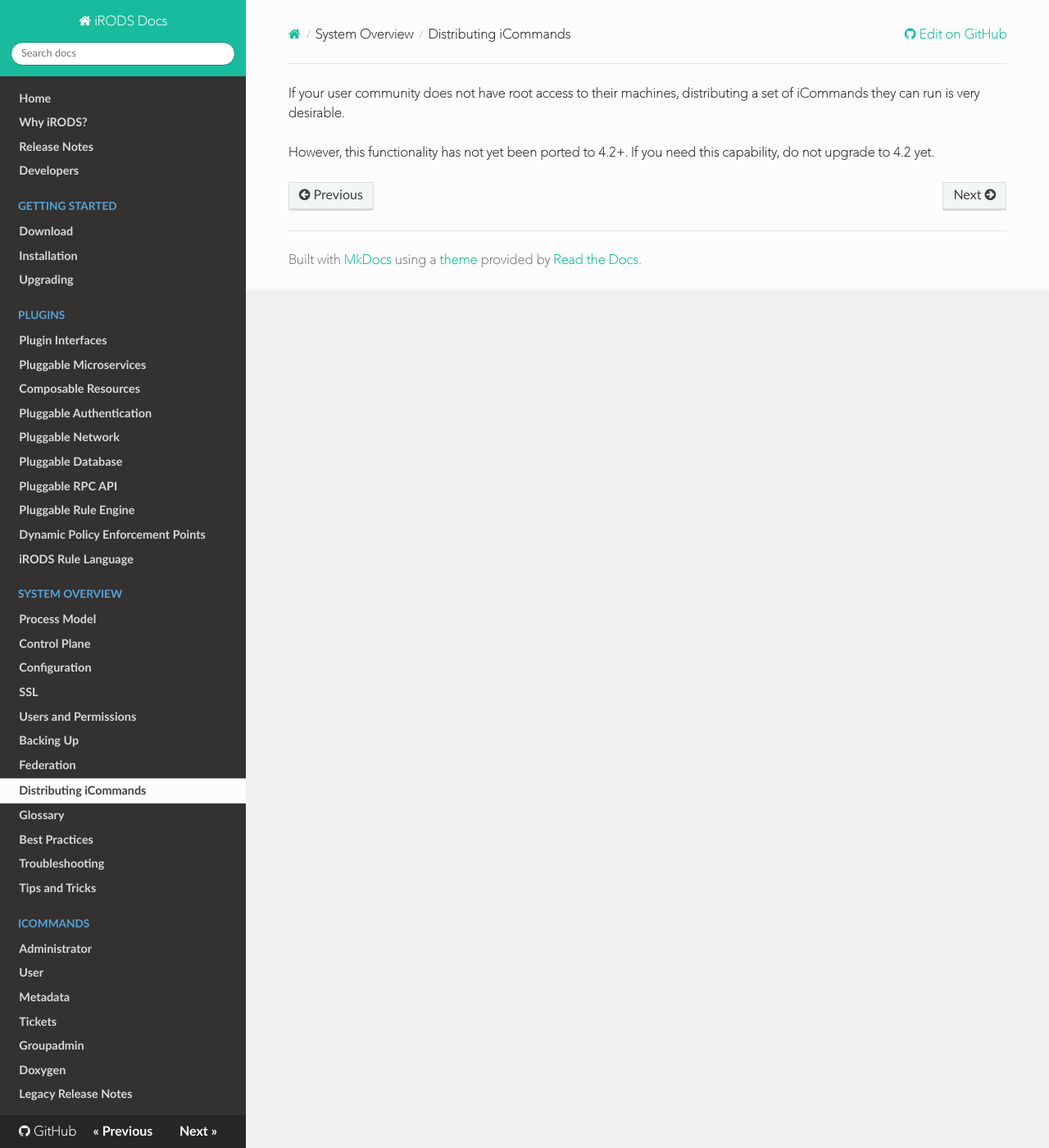
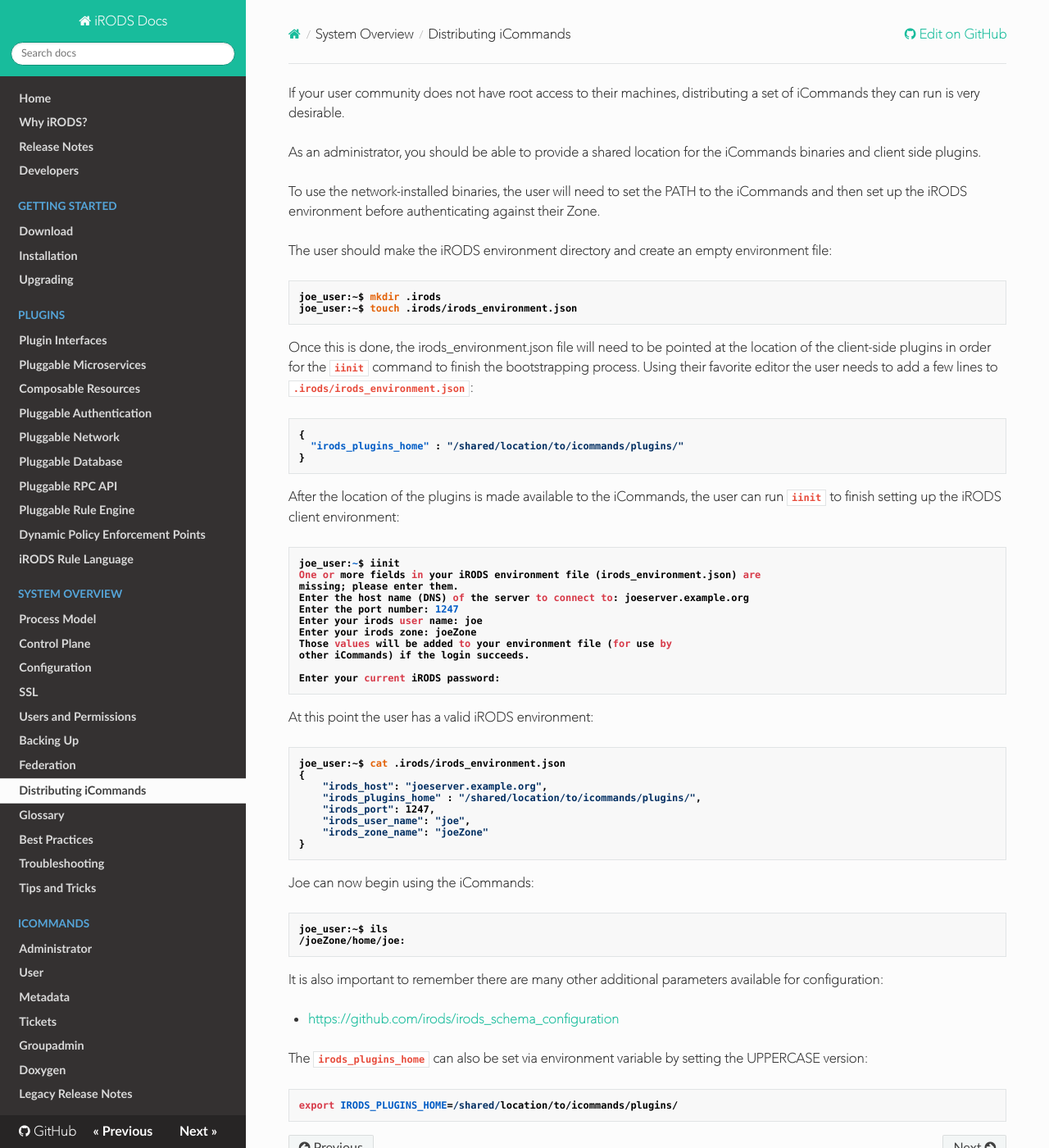
Before and after one commit to irods/irods_docs, an MkDocs documentation site: the page built from docs/system_overview/distributing_icommands.md, in a window 1280 px wide and 1400 px high. Shown: the whole window at 82% size. Built offline with MkDocs 1.6.1, drawn with Linux system fonts in a browser that asks for light colours; nearby versions of some CDN libraries; old or Windows-style settings are respelled for this version of MkDocs; some of the changed lines change nothing that is shown.

Commit message:
add irods_plugins_home to main docs again

````diff
--- a/docs/system_overview/distributing_icommands.md
+++ b/docs/system_overview/distributing_icommands.md
@@ -1,50 +1,21 @@
 If your user community does not have root access to their machines, distributing a set of iCommands they can run is very desirable.
 
-However, this functionality has not yet been ported to 4.2+.  If you need this capability, do not upgrade to 4.2 yet.
+As an administrator, you should be able to provide a shared location for the iCommands binaries and client side plugins.
 
+To use the network-installed binaries, the user will need to set the PATH to the iCommands and then set up the iRODS environment before authenticating against their Zone.
 
-<!-- PLACEHOLDER COMMENT ONCE THIS CAPABILITY RETURNS TO 4.2+
-
-If your user community does not have root access to their machines, distributing a set of iCommands they can run is very desirable. This document discusses how to build, bundle and configure the iCommands for use by such a user.
-
-## Building the iCommands
-
-Starting from a clean irods repository, from within the top level directory run the command:
-
-```
-dan_admin:~/irods$ ./packaging/build.sh -r icommands
-```
-
-The build script will download the external libraries, compile the iRODS client library, and then compile the iCommands. This script will use EPM to package the iCommands into a deb or rpm file. However, we will ignore this package (since it can't be installed without root access) and instead use a second script to build a tar file containing all of the appropriate iCommand binaries and related client-side plugins. From the top level of the iRODS repository, run:
-
-```
-dan_admin:~/irods$ ./packaging/make_icommands_for_distribution.sh
-```
-
-This short script will create an 'icommands' directory and copy the iCommand binaries into it. It will create a plugins directory which will include the basic authentication and networking plugins, then tar it up for distribution to other users.
-
-## Using the iCommands
-
-Once the tar file has been expanded into a user's home directory the user will need to set the PATH to the iCommands and then set up the iRODS environment before authenticating against their Zone. Assuming the iCommands now reside in the home directory of joe_user, using a bash shell as an example the user needs to amend their PATH environment variable and verify that the iCommands are now in the path:
-
-```
-joe_user:~$ export PATH=/home/joe_user/icommands:$PATH
-joe_user:~$ which ils
-/home/joe_user/icommands/ils
-```
-
-Once the iCommands are successfully included in the user's PATH, the iRODS client environment needs to be bootstrapped. The user should make the iRODS environment directory and create an empty environment file:
+The user should make the iRODS environment directory and create an empty environment file:
 
 ```
 joe_user:~$ mkdir .irods
 joe_user:~$ touch .irods/irods_environment.json
 ```
 
-Once this is done, the irods_environment.json file will need to be pointed towards the location of the client-side plugins in order for the `iinit` command to finish the bootstrapping process. Using their favorite editor the user needs to add a few lines to `.irods/irods_environment.json`:
+Once this is done, the irods_environment.json file will need to be pointed at the location of the client-side plugins in order for the `iinit` command to finish the bootstrapping process. Using their favorite editor the user needs to add a few lines to `.irods/irods_environment.json`:
 
 ```
 {
-  "irods_plugins_home" : "/home/joe_user/icommands/plugins/"
+  "irods_plugins_home" : "/shared/location/to/icommands/plugins/"
 }
 ```
 
@@ -70,7 +41,7 @@
 joe_user:~$ cat .irods/irods_environment.json
 {
     "irods_host": "joeserver.example.org",
-    "irods_plugins_home" : "/home/joe_user/icommands/plugins/",
+    "irods_plugins_home" : "/shared/location/to/icommands/plugins/",
     "irods_port": 1247,
     "irods_user_name": "joe",
     "irods_zone_name": "joeZone"
@@ -88,4 +59,9 @@
 
   - [https://github.com/irods/irods_schema_configuration](https://github.com/irods/irods_schema_configuration)
 
--->
+
+The `irods_plugins_home` can also be set via environment variable by setting the UPPERCASE version:
+
+```
+export IRODS_PLUGINS_HOME=/shared/location/to/icommands/plugins/
+```
````
